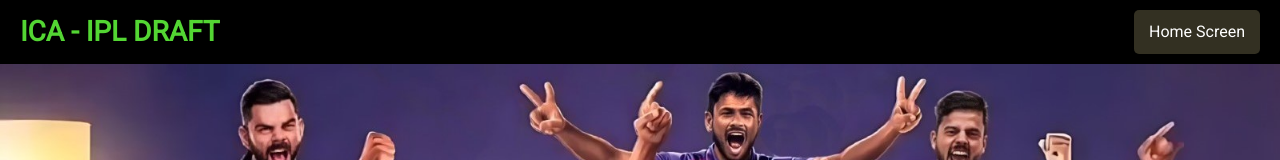
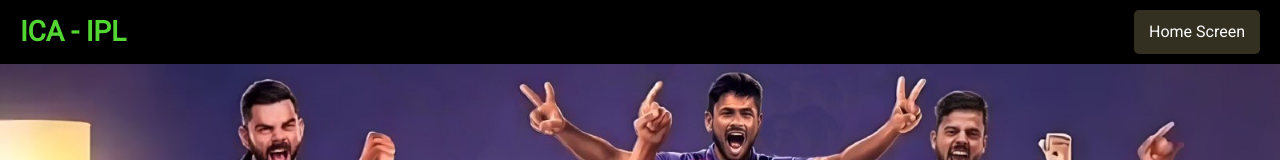
Before and after one commit to VasikaranB/ica-ipl-draft, an Angular app in the folder ipl-draft/: page / in a window 1280 px wide. Shown: the top 160 px of the page. Built offline with nearby package versions, Linux system fonts and the light colour scheme.

Commit message:
Update app.component.html

```diff
--- a/ipl-draft/src/app/app.component.html
+++ b/ipl-draft/src/app/app.component.html
@@ -1,5 +1,5 @@
 <header>
-  <div class="logo">ICA - IPL DRAFT</div>
+  <div class="logo">ICA - IPL </div>
   <nav>
     <ul>
       <a routerLink="/">Home Screen</a>
```
